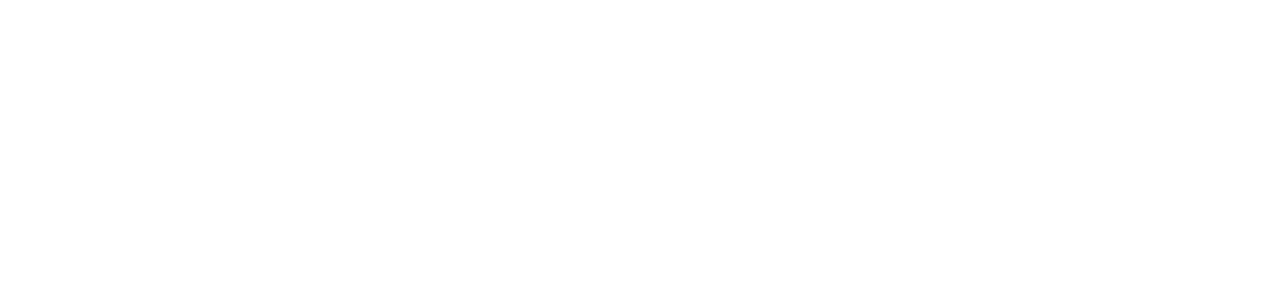
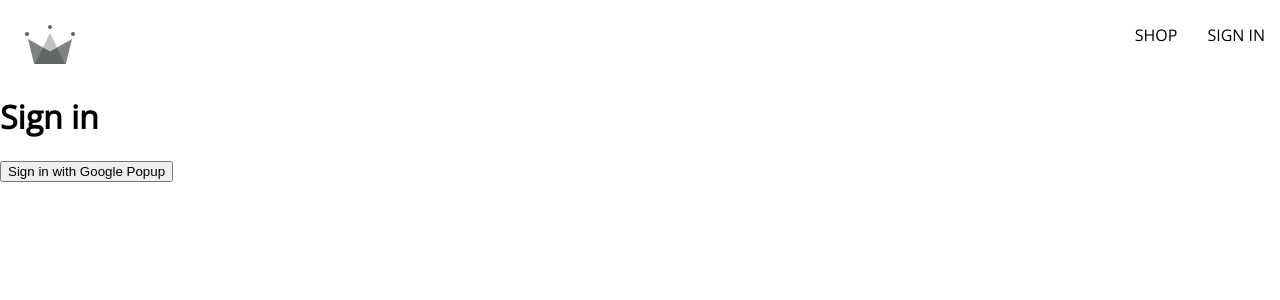
Before and after one commit to jeffreese/crwn-clothing-v2, a React (Create React App) app: page /sign-in in a window 1280 px wide. Before the commit this address had no page. Shown: the top 300 px of the page. Built offline with nearby package versions, Linux system fonts and the light colour scheme.

Commit message:
adds initial firebase login framework

```diff
--- a/src/App.js
+++ b/src/App.js
@@ -2,6 +2,7 @@
 
 import Navigation from "./routes/navigation/navigation.component"
 import Home from "./routes/home/home.component"
+import SignIn from "./routes/sign-in/sign-in.component"
 
 const Shop = () => {
   return <h1>I am the shop page</h1>
@@ -13,6 +14,7 @@
       <Route path="/" element={<Navigation />}>
         <Route index element={<Home />} />
         <Route path="shop" element={<Shop />} />
+        <Route path="sign-in" element={<SignIn />} />
       </Route>
     </Routes>
   )
--- a/src/routes/navigation/navigation.component.jsx
+++ b/src/routes/navigation/navigation.component.jsx
@@ -15,6 +15,9 @@
           <Link className="nav-link" to="shop">
             SHOP
           </Link>
+          <Link className="nav-link" to="sign-in">
+            SIGN IN
+          </Link>
         </div>
       </div>
       <Outlet />
--- /dev/null
+++ b/src/routes/sign-in/sign-in.component.jsx
@@ -0,0 +1,17 @@
+import { signInWithGooglePopup } from "../../utils/firebase/firebase.utils"
+
+const SignIn = () => {
+  const logGoogleUser = async () => {
+    const response = await signInWithGooglePopup()
+    console.log(response)
+  }
+
+  return (
+    <div className="sign-in">
+      <h1>Sign in</h1>
+      <button onClick={logGoogleUser}>Sign in with Google Popup</button>
+    </div>
+  )
+}
+
+export default SignIn
--- /dev/null
+++ b/src/utils/firebase/firebase.utils.js
@@ -0,0 +1,24 @@
+import { initializeApp } from "firebase/app"
+import {
+  getAuth,
+  signInWithRedirect,
+  signInWithPopup,
+  GoogleAuthProvider,
+} from "firebase/auth"
+
+const firebaseConfig = {
+  apiKey: "AIzaSyBMZM_Mt3XwkHf1UOsvVEO28nAwtScw69g",
+  authDomain: "crwn-clothing-db-e33a4.firebaseapp.com",
+  projectId: "crwn-clothing-db-e33a4",
+  storageBucket: "crwn-clothing-db-e33a4.appspot.com",
+  messagingSenderId: "1072775647477",
+  appId: "1:1072775647477:web:2ab2514311a7ad4f9ab5bc",
+}
+
+const firebaseApp = initializeApp(firebaseConfig)
+
+const provider = new GoogleAuthProvider()
+provider.setCustomParameters({ prompt: "select_account" })
+
+export const auth = getAuth()
+export const signInWithGooglePopup = () => signInWithPopup(auth, provider)
```
